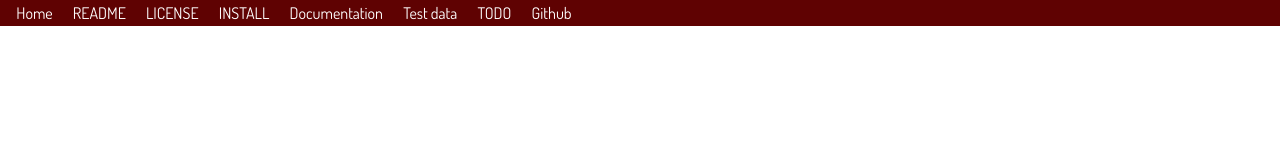
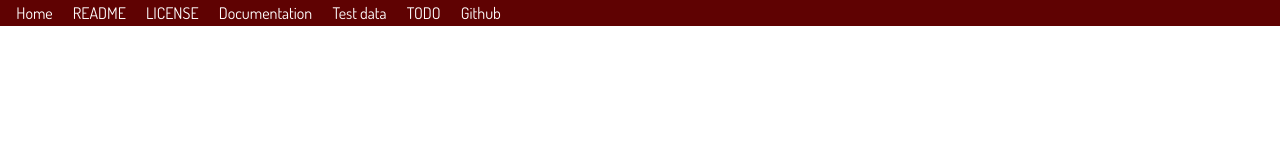
Before and after one commit to rsdoiel/osf, a plain HTML site: page docs/index.html in a window 1280 px wide. Shown: the top 160 px of the page. Drawn offline with Linux system fonts and the light colour scheme.

Commit message:
Quick Save

```diff
--- a/docs/index.html
+++ b/docs/index.html
@@ -16,7 +16,6 @@
 <li><a href="/">Home</a></li>
 <li><a href="../">README</a></li>
 <li><a href="../license.html">LICENSE</a></li>
-<li><a href="../install.html">INSTALL</a></li>
 <li><a href="./">Documentation</a></li>
 <li><a href="../testdata.html">Test data</a></li>
 <li><a href="../TODO.html">TODO</a></li>
```
Also changed, not shown: 1 other file.
